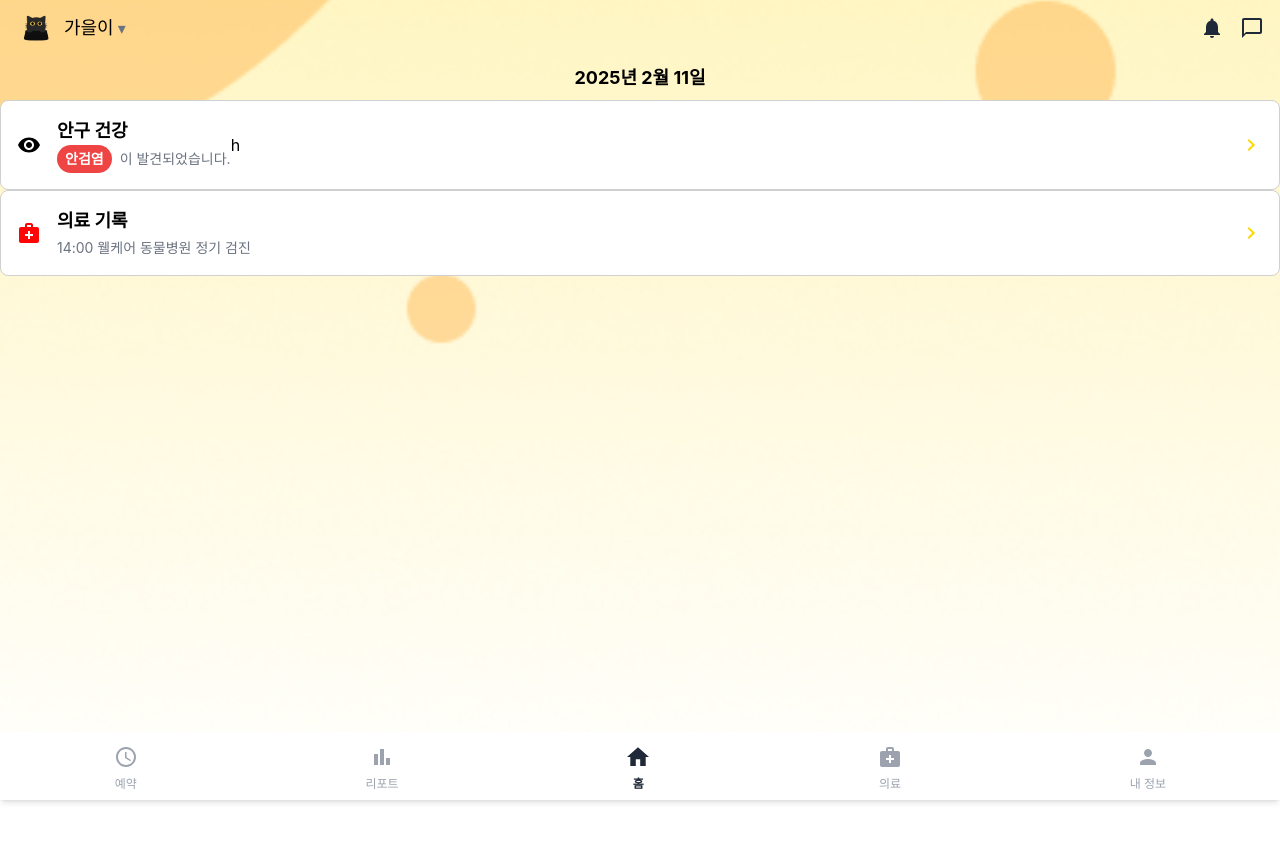
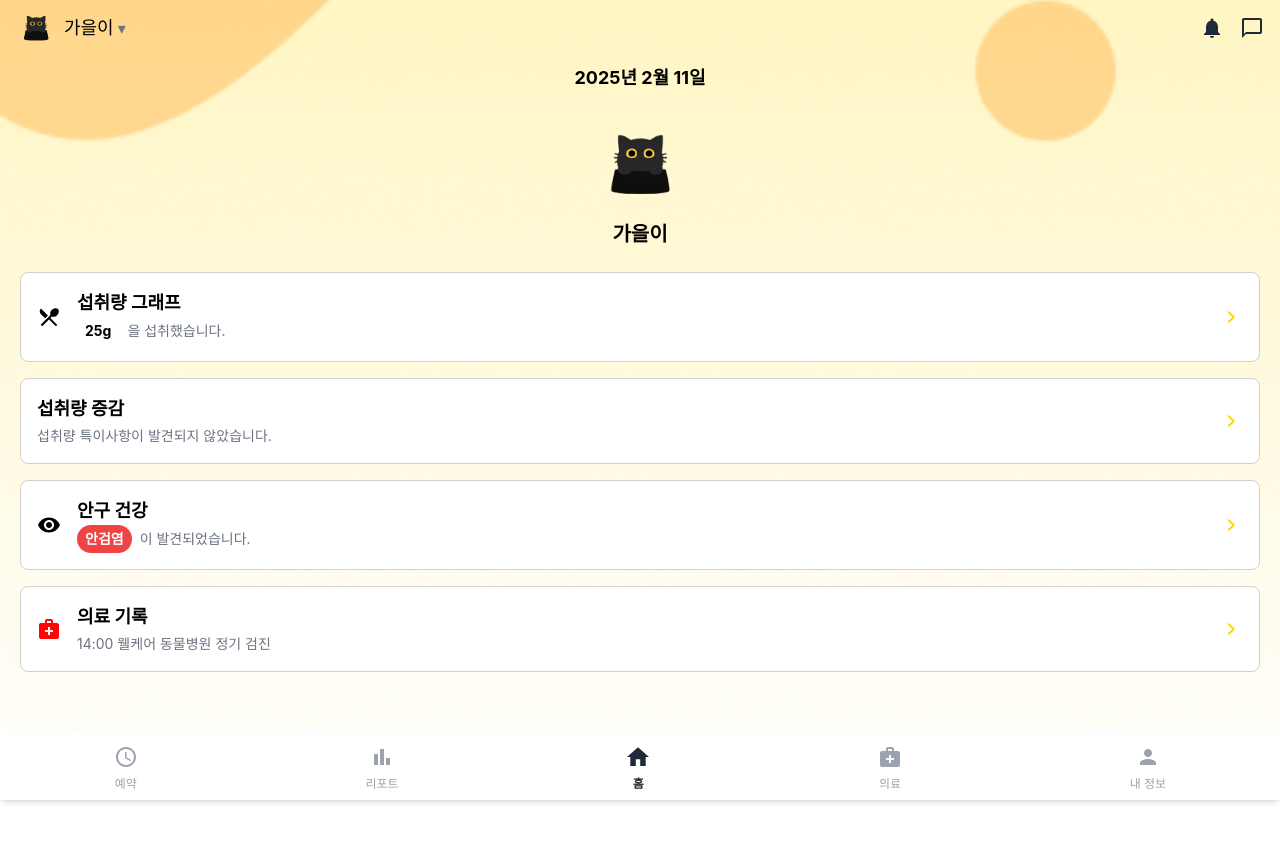
Before and after one commit to SSAFY12-B201/Myonitoring, a React (Vite) app in the folder frontend/myonitoring/: page /home in a window 1280 px wide. Shown: the top 842 px of the page. Built offline with nearby package versions, Linux system fonts and the light colour scheme.

Commit message:
[fix] 홈 화면 프로필 이미지 수정

```diff
--- a/frontend/myonitoring/dev-dist/sw.js
+++ b/frontend/myonitoring/dev-dist/sw.js
@@ -82,7 +82,7 @@ define(['./workbox-54d0af47'], (function (workbox) { 'use strict';
     "revision": "3ca0b8505b4bec776b69afdba2768812"
   }, {
     "url": "index.html",
-    "revision": "0.2917igv2tr"
+    "revision": "0.nccn816ak1o"
   }], {});
   workbox.cleanupOutdatedCaches();
   workbox.registerRoute(new workbox.NavigationRoute(workbox.createHandlerBoundToURL("index.html"), {
--- a/frontend/myonitoring/src/pages/Home.tsx
+++ b/frontend/myonitoring/src/pages/Home.tsx
@@ -1,4 +1,4 @@
-import React, { Fragment } from "react";
+import React from "react";
 import LocalDiningIcon from "@mui/icons-material/LocalDining";
 import WarningIcon from "@mui/icons-material/Warning";
 import EyeIcon from "@mui/icons-material/Visibility";
@@ -6,12 +6,12 @@ import MedicalServicesIcon from "@mui/icons-material/MedicalServices";
 import ChevronRightIcon from "@mui/icons-material/ChevronRight";
 import TopBar from "../components/TopBar";
 import BottomBar from "../components/BottomBar";
-import background from '/main_background.png'
 
 // 공통 클래스 정의
-const barClass ="flex items-center justify-between bg-white border border-[#D0D0D0] rounded-lg p-4 cursor-pointer"
-const titleClass = "block text-lg font-bold"
-const descriptionClass = "text-sm text-gray-500"
+const barClass =
+  "flex items-center justify-between bg-white border border-[#D0D0D0] rounded-lg p-4 cursor-pointer";
+const titleClass = "block text-lg font-bold";
+const descriptionClass = "text-sm text-gray-500";
 
 const Home: React.FC = () => {
   const currentDate = new Date().toLocaleDateString("ko-KR", {
@@ -35,6 +35,54 @@ const Home: React.FC = () => {
           {currentDate}
         </div>
 
+        {/* 고양이 프로필 */}
+        <div className="flex flex-col items-center mt-4">
+          <img
+            src="../public/logo_cat.png"
+            alt="고양이"
+            className="w-24 h-24 rounded-full"
+          />
+          <h1 className="text-xl font-semibold mt-2">가을이</h1>
+        </div>
+
+        {/* 바 컴포넌트들 */}
+        <div className="w-full mt-6 space-y-4 px-5">
+          {/* 섭취량 그래프 바 */}
+          <div
+            className={barClass}
+            onClick={() => alert("섭취량 그래프 페이지로 이동")}
+          >
+            <div className="flex items-center space-x-4">
+              <LocalDiningIcon style={{ fontSize: 24, color: "#000" }} />
+              <div>
+                <span className={titleClass}>섭취량 그래프</span>
+                <span className={`${descriptionClass} flex items-center`}>
+                  <span className="bg-yellow-300 px-2 py-1 rounded-full mr-2 text-black font-bold">
+                    25g
+                  </span>
+                  을 섭취했습니다.
+                </span>
+              </div>
+            </div>
+            <ChevronRightIcon style={{ color: "#FFD700" }} />
+          </div>
+
+          {/* 섭취량 이상 알림 바 */}
+          <div
+            className={barClass}
+            onClick={() => alert("섭취량 이상 알림 페이지로 이동")}
+          >
+            <div className="flex items-center space-x-4">
+              <div>
+                <span className={titleClass}>섭취량 증감</span>
+                <span className={descriptionClass}>
+                  섭취량 특이사항이 발견되지 않았습니다.
+                </span>
+              </div>
+            </div>
+            <ChevronRightIcon style={{ color: "#FFD700" }} />
+          </div>
+
           {/* 안구 건강 위험바 */}
           <div
             className={barClass}
@@ -50,7 +98,7 @@ const Home: React.FC = () => {
                   </span>
                   이 발견되었습니다.
                 </span>
-            </div>h
+              </div>
             </div>
             <ChevronRightIcon style={{ color: "#FFD700" }} />
           </div>
@@ -72,6 +120,7 @@ const Home: React.FC = () => {
             <ChevronRightIcon style={{ color: "#FFD700" }} />
           </div>
         </div>
+      </div>
     <BottomBar />
     </div>
   );
--- /dev/null
+++ b/frontend/package.json
@@ -0,0 +1,5 @@
+{
+  "devDependencies": {
+    "@types/node": "^22.13.1"
+  }
+}
```
Also changed, not shown: 2 other files (tests, documents, lock files or other folders). Lines whose indentation alone changed are shown as unchanged.
